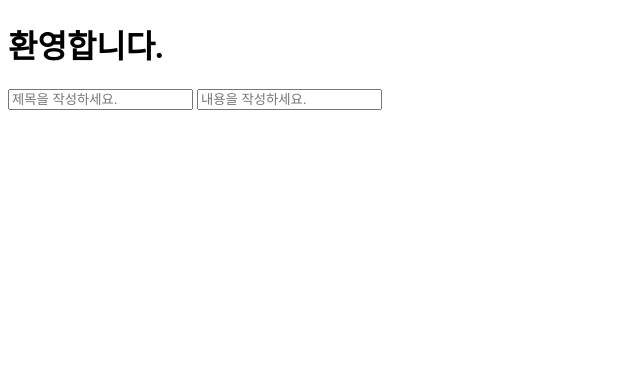
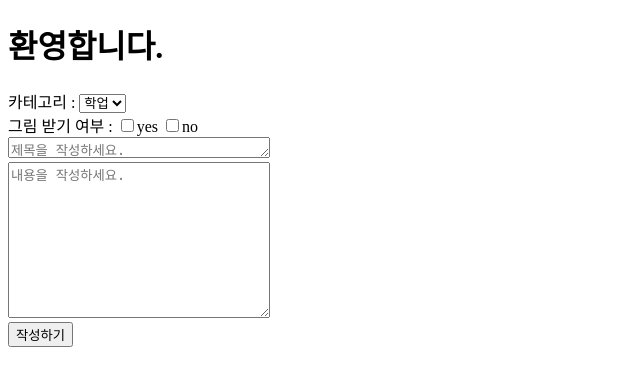
Before and after one commit to ajouLionHackathon/auLionHack, a Django app: page /trouble/write/ in a window 1280 px wide. Shown: the top 386 px of the page, without its empty margins (0-640 px from the left). Run offline with Django 3.2, Linux system fonts and the light colour scheme.

Commit message:
#21 고민글 작성 간단 frontend 완료

```diff
--- a/templates/trouble/write_Trouble.html
+++ b/templates/trouble/write_Trouble.html
@@ -9,8 +9,23 @@
 <body>
     <h1>환영합니다.</h1>
     <form action="">
-        <input type="text" placeholder="제목을 작성하세요.">
-        <input type="text" placeholder="내용을 작성하세요.">
+        <label for="category">카테고리 :</label>
+        <select name="category" id="category">
+            <!--고민글 카테고리 셀렉트 박스 옵션 추후에 추가 및 수정 해주세용-->
+            <option value="">학업</option>
+            <option value="">연애</option>
+            <option value="">취업</option>
+        </select>
+        <br>
+        <label for="drawing_Filter">그림 받기 여부 :</label>
+        <input type="checkbox" name="drawing_Filter" value="yes"><label for="drawing_Filter">yes</label>
+        <input type="checkbox" name="drawing_Filter" value="no"><label for="drawing_Filter">no</label>
+        <br>
+        <textarea name="title" id="title" placeholder="제목을 작성하세요." cols="30" rows="1"></textarea>
+        <br>
+        <textarea name="body" id="body" placeholder="내용을 작성하세요." cols="30" rows="10"></textarea>
+        <br>
+        <input type="submit" value="작성하기">
     </form>
 </body>
 
```
